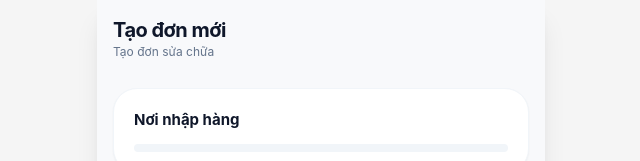
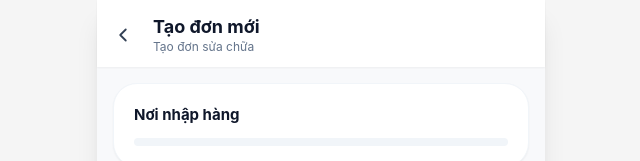
Before and after one commit to KhoaPham-dev/repairhub-frontend, a Next.js app: page /orders/new in a window 1280 px wide. Shown: the top 161 px of the page, without its empty margins (319-959 px from the left). Built offline with nearby package versions, Linux system fonts and the light colour scheme; no server answers; sample sign-in values are in the browser's storage.

Commit message:
fix(orders): restore back button on create order page

```diff
--- a/app/orders/new/page.tsx
+++ b/app/orders/new/page.tsx
@@ -201,7 +201,7 @@ export default function NewOrderPage() {
   return (
     <AuthGuard>
       <div className="pb-24 min-h-screen bg-[#F8F9FB]">
-        <PageHeader title="Tạo đơn mới" subtitle="Tạo đơn sửa chữa" />
+        <PageHeader title="Tạo đơn mới" subtitle="Tạo đơn sửa chữa" onBack={() => router.back()} />
         <form onSubmit={handleSubmit} className="p-4 space-y-4">
 
           {/* Branch */}
```
